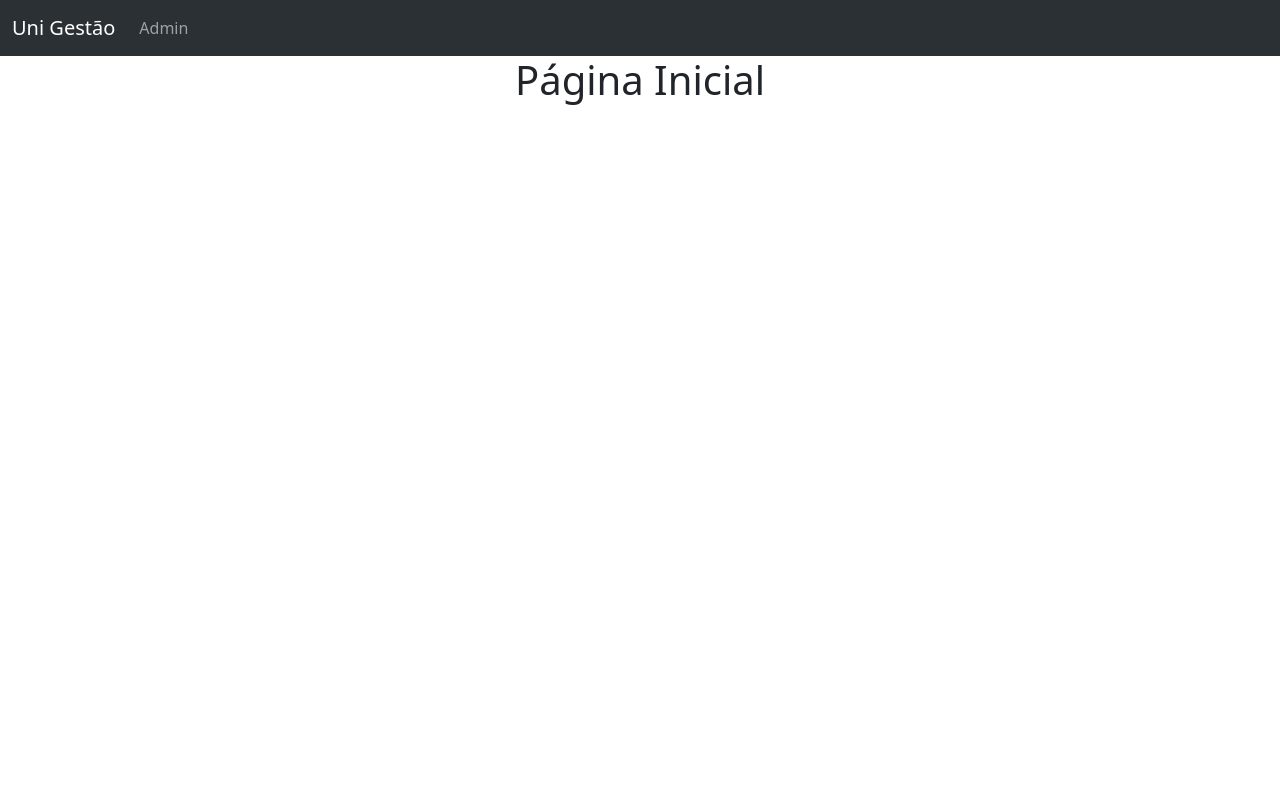
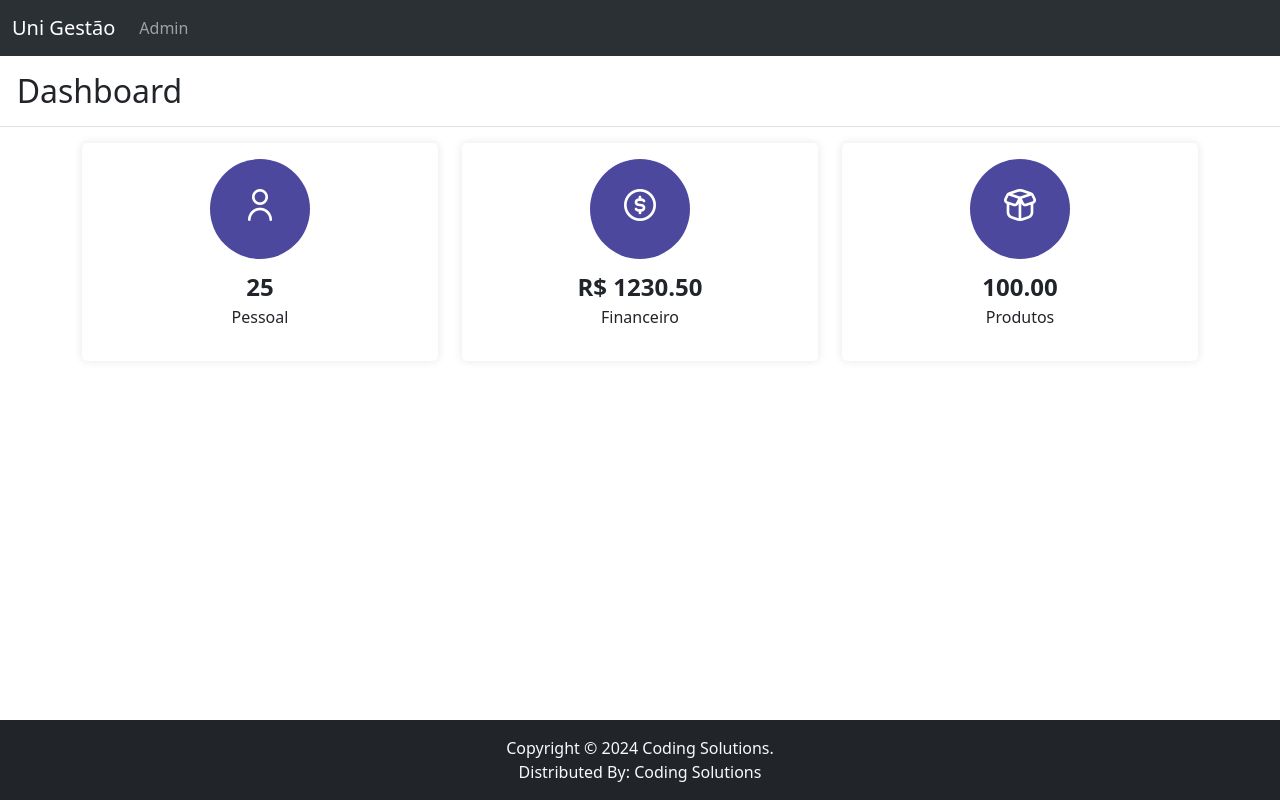
Before and after one commit to MarcosSerra1/unigestao, a Django app: page / in a window 1280 px wide. Run offline with Django 5.2, Linux system fonts and the light colour scheme; some libraries are stand-ins or nearby versions.

Commit message:
✨ feat: Adding cards to the home page dashboard
- Adicionados cards de informações no dashboard do template home.html.
- Removida a div de título anterior e ajustado o bloco de título.
- Incluído o partial footer.html no final da página.

```diff
--- a/employees/templates/employees/home.html
+++ b/employees/templates/employees/home.html
@@ -1,10 +1,56 @@
 {% extends "global/base.html" %}
 {% load static %}
+{% block title %} Home {% endblock %}
 
 {% block content %}
 
-<div class="container-fluid d-flex justify-content-center align-items-center flex-column">
-    <h1 class="fw-light">Página Inicial</h1>
-</div>
+    <div class="d-flex justify-content-between flex-wrap flex-md-nowrap align-items-center pt-3 pb-2 mb-3 border-bottom">
+        <h1 class="h2">&nbsp Dashboard</h1>
+    </div>
+
+    <!-- Info Boxes -->
+    <div class="container">
+        <div class="row">
+
+            <div class="col-md-6 col-lg-4 mb-4">
+                <div class="info-box bg-white p-3 text-center hover-shadow-employee">
+                    <a href="{% url 'employee' %}">
+                        <div class="icon-bg mx-auto employee">
+                            <i class="fi fi-rr-user"></i>
+                        </div>
+                    </a>
+                    <div class="number">25</div>
+                    <p>Pessoal</p>
+                </div>
+            </div>
+
+            <div class="col-md-6 col-lg-4 mb-4">
+                <div class="info-box bg-white p-3 text-center hover-shadow-due">
+                        <a href="#">
+                            <div class="icon-bg mx-auto due">
+                                <i class="fi fi-rr-usd-circle"></i>
+                            </div>
+                        </a>
+                        <div class="number">R$ 1230.50</div>
+                        <p>Financeiro</p>
+                </div>
+            </div>
+
+            <div class="col-md-6 col-lg-4 mb-4">
+                <div class="info-box bg-white p-3 text-center hover-shadow-advance">
+                    <a href="#">
+                        <div class="icon-bg mx-auto advance">
+                            <i class="fi fi-rr-box-open"></i>
+                        </div>
+                    </a>
+                    <div class="number">100.00</div>
+                    <p>Produtos</p>
+                </div>
+            </div>
+
+        </div>
+    </div>
+
+    {% include "global/partials/footer.html" %}
 
 {% endblock %}
```
